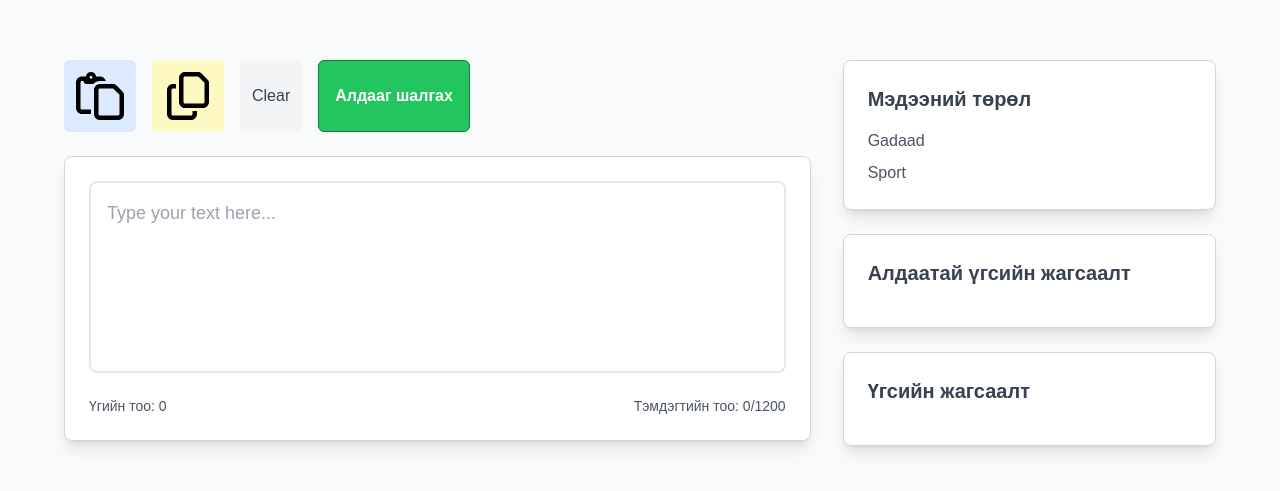
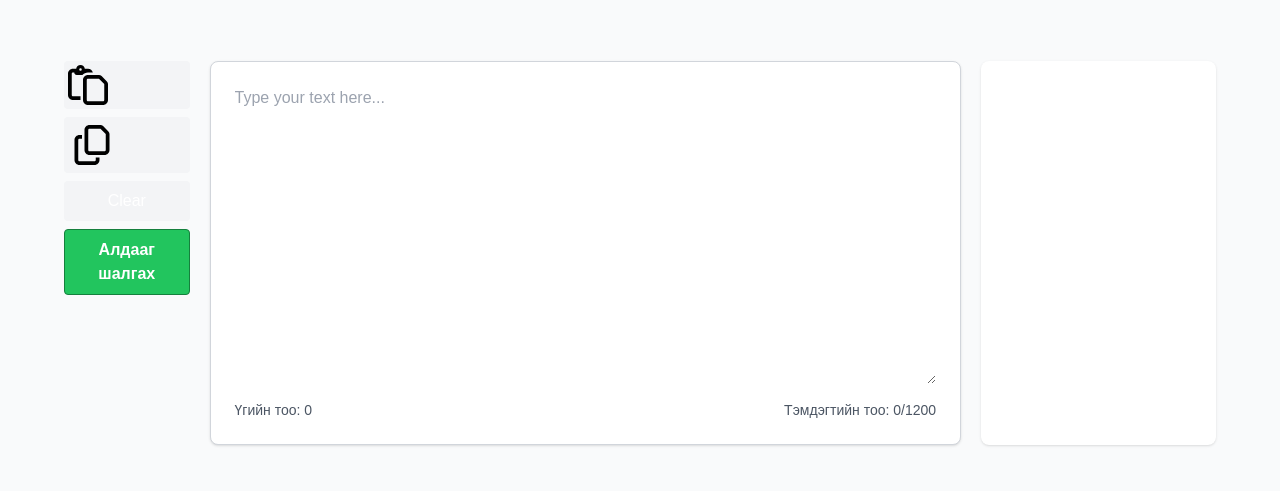
Before and after one commit to Artistry449/data-classifier-ml, a Next.js app: page / in a window 1280 px wide. Shown: the part 147-638 px from the top of the page. Built offline with nearby package versions, Linux system fonts and the light colour scheme.

Commit message:
butsaasan

```diff
--- a/app/page.tsx
+++ b/app/page.tsx
@@ -39,49 +39,57 @@ const HomePage = () => {
 
   const handleCheck = () => {
 
-  };
+  }
 
   const wordCount = text.trim().split(/\s+/).filter((word) => word).length;
   const charCount = text.replace(/\s/g, "").length;
 
   return (
-    <div className="bg-gray-50 flex items-center justify-center min-h-screen p-6">
-      <div className="flex flex-col md:flex-row w-full max-w-6xl h-full space-y-8 md:space-y-0 md:space-x-8">
-
-        <div className="w-full md:w-2/3 flex flex-col space-y-6">
-          <div className="flex flex-col md:flex-row gap-4">
+    <div className="bg-gray-50 flex items-center justify-center h-screen">
+      <div className="flex flex-col md:flex-row w-full h-full max-w-6xl max-h-96">
+        <div className="w-full flex h-full">
+          <div className="flex flex-col space-y-2 mr-5">
           <button
               onClick={handlePaste}
-              className={`bg-blue-100 p-3 rounded-md hover:bg-blue-200 text-blue-700 ${!isClipboardAvailable ? "cursor-not-allowed opacity-50" : ""}`}
+              className={`bg-gray-100 p-1 rounded hover:bg-gray-200 ${
+                !isClipboardAvailable ? "cursor-not-allowed opacity-50" : ""
+              }`}
               disabled={!isClipboardAvailable}
             >
-              <img src="paste-regular.svg" alt="Paste" className="w-12 h-12" />
+              <img src="paste-regular.svg" alt="Paste" className="w-10 h-10" />
           </button>
 
             <button
               onClick={handleCopy}
-              className={`bg-yellow-100 p-3 rounded-md hover:bg-yellow-200 text-yellow-700 ${!isClipboardAvailable ? "cursor-not-allowed opacity-50" : ""}`}
+              className={`bg-gray-100 p-2 rounded hover:bg-gray-200 ${
+                !isClipboardAvailable ? "cursor-not-allowed opacity-50" : ""
+              }`}
               disabled={!isClipboardAvailable}
             >
-              <img src="copy-regular.svg" alt="Copy" className="w-12 h-12" />
+              <img src="copy-regular.svg" alt="Copy" className="w-10 h-10" />
             </button>
-
             <button
               onClick={handleClear}
-              className="bg-gray-100 p-3 rounded-md hover:bg-gray-200 text-gray-700"
+              className="bg-gray-100 p-2 rounded hover:bg-gray-200"
             >
               Clear
             </button>
 
             <button
               onClick={handleCheck}
-              className="bg-green-500 hover:bg-green-700 text-white font-bold py-2 px-4 border border-green-700 rounded-md"
+              className="bg-green-500 hover:bg-green-700 text-white font-bold py-2 px-4 border border-green-700 rounded "
             >
               Алдааг шалгах
             </button>
           </div>
-
-          <div className="bg-white border border-gray-300 rounded-lg shadow-lg p-6">
+          <div className="flex flex-col w-full border border-gray-300 rounded resize-none bg-white rounded-lg shadow p-6 h-full">
+            {/* <textarea
+              placeholder="Type your text here..."
+              value={text}
+              onChange={(e) => setText(e.target.value)}
+              maxLength={10}
+              className="w-full h-full outline-none"
+            /> */}
             <textarea
                 placeholder="Type your text here..."
                 value={text}
@@ -90,34 +98,21 @@ const HomePage = () => {
                   setText(input.slice(0, 1200));
                 }}
                 maxLength={1200}
-              className="w-full h-48 outline-none resize-none p-4 text-lg border-2 border-gray-200 rounded-lg focus:border-blue-400"
+                className="w-full h-full outline-none"
               />
+
         <div className="flex justify-between mt-4 text-sm text-gray-600">
             <div>Үгийн тоо: {wordCount}</div>
-              <div>Тэмдэгтийн тоо: {charCount}/1200</div>
+            <div>
+              Тэмдэгтийн тоо: {charCount}/1200
             </div>
           </div>
           </div>
 
 
-        <div className="w-full md:w-1/3 space-y-6">
-          <div className="bg-white border border-gray-300 p-6 rounded-lg shadow-lg">
-            <h2 className="text-xl font-semibold text-gray-700 mb-4">Мэдээний төрөл</h2>
-            <ul className="space-y-2">
-              <li className="text-gray-600">Gadaad</li>
-              <li className="text-gray-600">Sport</li>
-            </ul>
         </div>
-
-          <div className="bg-white border border-gray-300 p-6 rounded-lg shadow-lg">
-            <h2 className="text-xl font-semibold text-gray-700 mb-4">Алдаатай үгсийн жагсаалт</h2>
-
-          </div>
-
-          <div className="bg-white border border-gray-300 p-6 rounded-lg shadow-lg">
-            <h2 className="text-xl font-semibold text-gray-700 mb-4">Үгсийн жагсаалт</h2>
-
-          </div>
+          <div className="w-full md:w-1/4 ml-5 border-gray-200 p-4 bg-white rounded-lg shadow p-6">
+            <h2 className="text-lg font-semibold">Алдаатай үгсийн жагсаалт</h2>
           </div>
       </div>
     </div>
```
Lines whose indentation alone changed are shown as unchanged.
